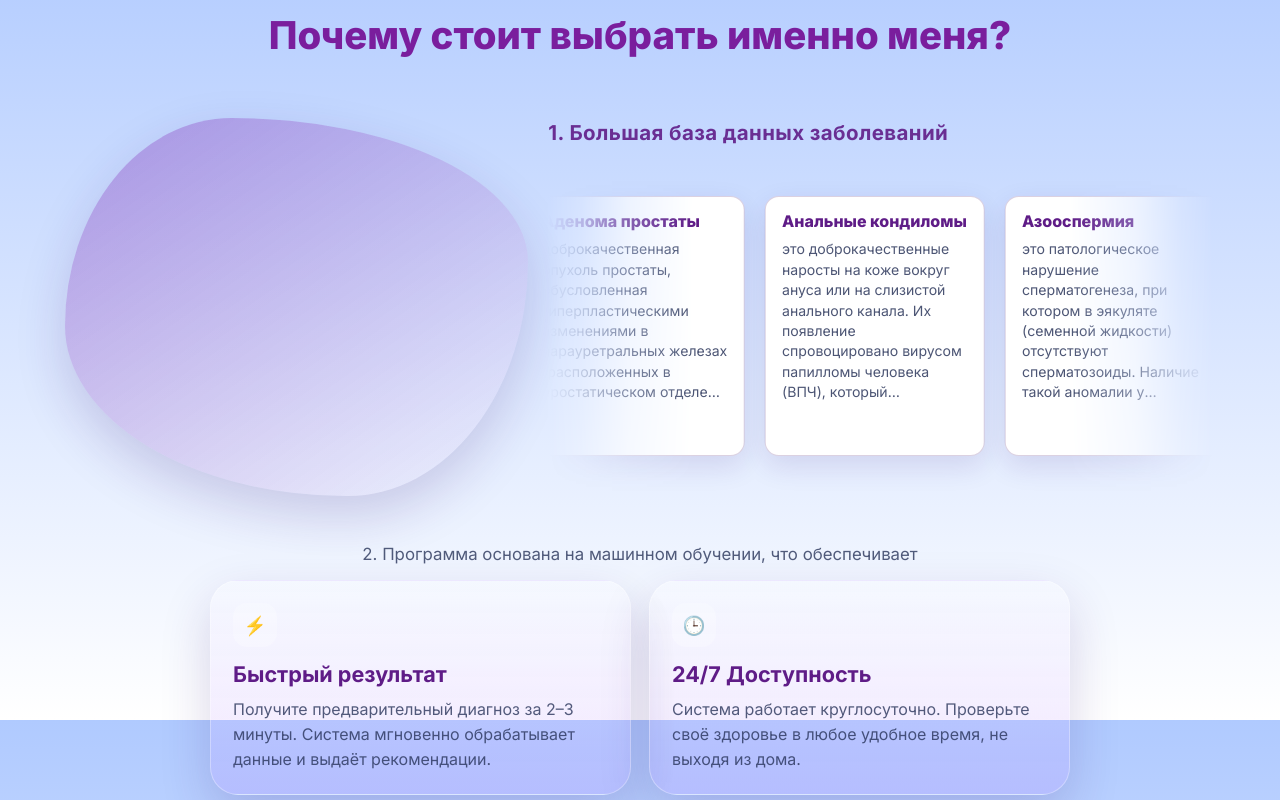
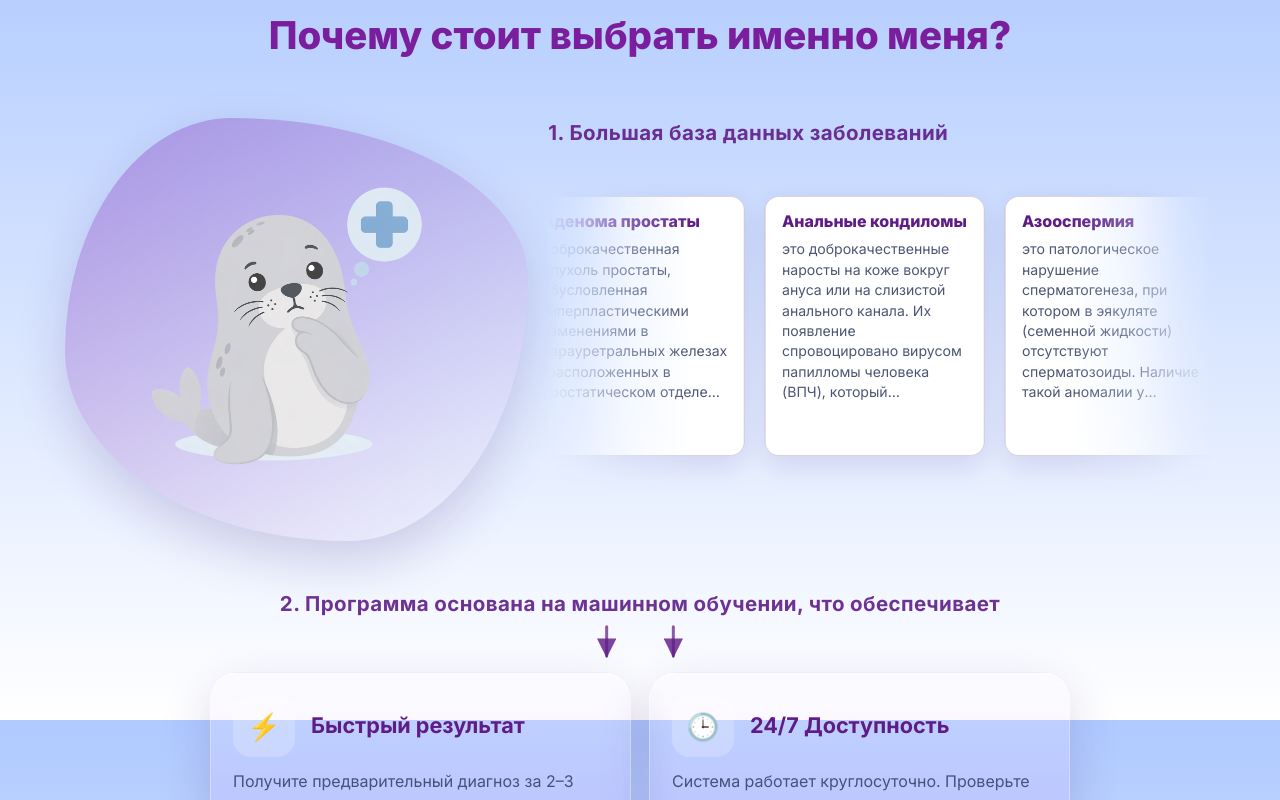
Before and after one commit to antipozitife/sealara, a React app: page / in a window 1280 px wide. Shown: the part 880-1680 px from the top of the page. Built offline with nearby package versions, Linux system fonts and the light colour scheme.

Commit message:
added sael in why on mainpage

```diff
--- a/src/pages/Home/HomePage.tsx
+++ b/src/pages/Home/HomePage.tsx
@@ -1,6 +1,7 @@
 import React, { useEffect, useId, useLayoutEffect, useRef, useState } from "react";
 import { Link } from "react-router-dom";
 import { Header } from "../../components/header/Header";
+import sealThinking from "../../assets/seal-thinking.png";
 import sealWave from "../../assets/seal-wave.png";
 import "../../styles/layout-shell.css";
 import { WhyDiseasesCarousel } from "./WhyDiseasesCarousel";
@@ -16,8 +17,11 @@ const HOME_SCROLL_KEY = "sealara-home-scroll-y";
 
 export const HomePage = () => {
   const cloudFilterId = `speechCloudFi${useId().replace(/[^a-zA-Z0-9]/g, "")}`;
+  const benefitsArrowMarkerId = `benefitsArm${useId().replace(/[^a-zA-Z0-9]/g, "")}`;
   const speechBubbleRef = useRef<HTMLDivElement>(null);
+  const benefitsRevealRef = useRef<HTMLDivElement>(null);
   const [speechBubbleVisible, setSpeechBubbleVisible] = useState(false);
+  const [benefitsRevealVisible, setBenefitsRevealVisible] = useState(false);
 
   useLayoutEffect(() => {
     if (typeof window === "undefined") return;
@@ -82,6 +86,48 @@ export const HomePage = () => {
         if (!entry.isIntersecting) {
           cancelAnimationFrame(showRaf);
           setSpeechBubbleVisible(false);
+          return;
+        }
+        scheduleShow();
+      },
+      { threshold: 0.08, rootMargin: "0px" }
+    );
+
+    io.observe(el);
+    return () => {
+      cancelAnimationFrame(showRaf);
+      io.disconnect();
+    };
+  }, []);
+
+  /* Как у речевого облака: появление при входе блока в зону видимости, уход — снова скрыт */
+  useEffect(() => {
+    if (typeof window === "undefined") return;
+
+    if (window.matchMedia("(prefers-reduced-motion: reduce)").matches) {
+      setBenefitsRevealVisible(true);
+      return;
+    }
+
+    const el = benefitsRevealRef.current;
+    if (!el) return;
+
+    let showRaf = 0;
+
+    const scheduleShow = () => {
+      cancelAnimationFrame(showRaf);
+      showRaf = requestAnimationFrame(() => {
+        showRaf = requestAnimationFrame(() => {
+          setBenefitsRevealVisible(true);
+        });
+      });
+    };
+
+    const io = new IntersectionObserver(
+      ([entry]) => {
+        if (!entry.isIntersecting) {
+          cancelAnimationFrame(showRaf);
+          setBenefitsRevealVisible(false);
           return;
         }
         scheduleShow();
@@ -175,7 +221,9 @@ export const HomePage = () => {
 
           <div className="why-layout">
             <div className="why-visual">
-              <div className="blob blob--why" aria-hidden="true" />
+              <div className="blob blob--why">
+                <img className="why-blob-seal" src={sealThinking} alt="Задумчивый тюлень Sealara" />
+              </div>
             </div>
 
             <div className="why-carousel-column">
@@ -186,14 +234,65 @@ export const HomePage = () => {
         </section>
 
         <section className="benefits">
-          <div className="benefits-title">
-            <p>2. Программа основана на машинном обучении, что обеспечивает</p>
+          <div
+            ref={benefitsRevealRef}
+            className={`benefits-reveal${benefitsRevealVisible ? " benefits-reveal--visible" : ""}`}
+          >
+            <div className="benefits-title">
+              <p className="why-lead-subtitle">2. Программа основана на машинном обучении, что обеспечивает</p>
+            </div>
+
+            <div className="benefits-arrows" aria-hidden="true">
+              <svg
+                className="benefits-arrows-svg"
+                viewBox="0 0 100 30"
+                preserveAspectRatio="xMidYMax meet"
+                xmlns="http://www.w3.org/2000/svg"
+              >
+                <defs>
+                  <marker
+                    id={benefitsArrowMarkerId}
+                    viewBox="0 0 10 10"
+                    refX="9"
+                    refY="5"
+                    markerWidth="6.5"
+                    markerHeight="6.5"
+                    orient="auto"
+                    markerUnits="strokeWidth"
+                  >
+                    <path d="M 0 0 L 10 5 L 0 10 z" fill="rgba(95, 28, 135, 0.82)" />
+                  </marker>
+                </defs>
+                <path
+                  className="benefits-arrows-path"
+                  d="M 25 2 L 25 24"
+                  fill="none"
+                  stroke="rgba(95, 28, 135, 0.72)"
+                  strokeWidth="2.25"
+                  strokeLinecap="round"
+                  strokeLinejoin="round"
+                  markerEnd={`url(#${benefitsArrowMarkerId})`}
+                />
+                <path
+                  className="benefits-arrows-path"
+                  d="M 75 2 L 75 24"
+                  fill="none"
+                  stroke="rgba(95, 28, 135, 0.72)"
+                  strokeWidth="2.25"
+                  strokeLinecap="round"
+                  strokeLinejoin="round"
+                  markerEnd={`url(#${benefitsArrowMarkerId})`}
+                />
+              </svg>
+            </div>
           </div>
 
           <div className="benefits-grid">
             <article className="benefit-card">
-              <div className="benefit-icon">⚡</div>
-              <h3>Быстрый результат</h3>
+              <div className="benefit-card-header">
+                <div className="benefit-icon">⚡</div>
+                <h3>Быстрый результат</h3>
+              </div>
               <p>
                 Получите предварительный диагноз за 2–3 минуты. Система мгновенно обрабатывает данные и выдаёт
                 рекомендации.
@@ -201,8 +300,10 @@ export const HomePage = () => {
             </article>
 
             <article className="benefit-card">
-              <div className="benefit-icon">🕒</div>
-              <h3>24/7 Доступность</h3>
+              <div className="benefit-card-header">
+                <div className="benefit-icon">🕒</div>
+                <h3>24/7 Доступность</h3>
+              </div>
               <p>
                 Система работает круглосуточно. Проверьте своё здоровье в любое удобное время, не выходя из дома.
               </p>
--- a/src/pages/Home/home.css
+++ b/src/pages/Home/home.css
@@ -400,11 +400,24 @@
     min-width: 0;
   }
 
-  /* Органичная подложка без пунктирного плейсхолдера */
+  /* Фиолетовая «капля» с тюленем */
   .why-visual .blob--why {
+    display: grid;
+    place-items: end center;
     min-height: min(280px, 42vw);
     height: 100%;
     box-sizing: border-box;
+    overflow: hidden;
+  }
+
+  .why-blob-seal {
+    width: min(98%, 372px);
+    height: auto;
+    max-height: min(390px, 60vw);
+    object-fit: contain;
+    object-position: bottom center;
+    user-select: none;
+    pointer-events: none;
   }
 
   .why-carousel-column {
@@ -424,11 +437,8 @@
     letter-spacing: 0.02em;
     color: rgba(95, 28, 135, 0.9);
     overflow: hidden;
-    display: -webkit-box;
-    -webkit-box-orient: vertical;
-    -webkit-line-clamp: 2;
-    line-clamp: 2;
-    word-break: break-word;
+    white-space: nowrap;
+    text-overflow: ellipsis;
   }
 
   .blob {
@@ -469,11 +479,57 @@
     padding: 30px 0 16px;
   }
 
-  .benefits-title p {
+  .benefits-title {
     text-align: center;
-    margin: 0 0 16px;
-    font-size: 1.05rem;
-    color: rgba(36, 48, 86, 0.78);
+    margin-bottom: 6px;
+  }
+
+  .benefits-title .why-lead-subtitle {
+    display: inline-block;
+    max-width: 100%;
+    vertical-align: top;
+  }
+
+  /* Появление как у .speech-bubble: только когда блок в зоне видимости */
+  .benefits-reveal {
+    opacity: 0;
+    transform: translateY(1rem);
+    transition:
+      opacity 1.35s cubic-bezier(0.25, 0.46, 0.45, 1),
+      transform 1.35s cubic-bezier(0.25, 0.46, 0.45, 1);
+  }
+
+  .benefits-reveal.benefits-reveal--visible {
+    opacity: 1;
+    transform: translateY(0);
+  }
+
+  @media (prefers-reduced-motion: reduce) {
+    .benefits-reveal {
+      opacity: 1;
+      transform: translateY(0);
+      transition: none;
+    }
+  }
+
+  .benefits-arrows {
+    max-width: 860px;
+    width: 100%;
+    padding: 0 10px;
+    box-sizing: border-box;
+    height: clamp(28px, 7vw, 40px);
+    margin: 0 auto clamp(6px, 1.2vw, 12px);
+  }
+
+  .benefits-arrows-svg {
+    display: block;
+    width: 100%;
+    height: 100%;
+    overflow: visible;
+  }
+
+  .benefits-arrows-path {
+    fill: none;
   }
 
   .benefits-grid {
@@ -481,7 +537,7 @@
     grid-template-columns: repeat(2, minmax(0, 1fr));
     gap: 18px;
     max-width: 860px;
-    margin: 0 auto;
+    margin: -4px auto 0;
   }
 
   .benefit-card {
@@ -493,21 +549,31 @@
     backdrop-filter: blur(8px);
   }
 
+  .benefit-card-header {
+    display: flex;
+    align-items: center;
+    gap: 16px;
+    margin-bottom: 12px;
+  }
+
   .benefit-icon {
-    width: 44px;
-    height: 44px;
-    border-radius: 14px;
+    flex-shrink: 0;
+    width: 62px;
+    height: 62px;
+    border-radius: 18px;
     display: grid;
     place-items: center;
     background: rgba(255,255,255,0.2);
-    font-size: 1.15rem;
-    margin-bottom: 14px;
+    font-size: 1.65rem;
+    line-height: 1;
   }
 
   .benefit-card h3 {
-    margin: 0 0 10px;
+    margin: 0;
     font-size: 1.35rem;
     color: var(--purple-dark);
+    line-height: 1.25;
+    min-width: 0;
   }
 
   .benefit-card p {
@@ -542,8 +608,9 @@
 
   .cta-card p {
     margin: 0 auto 22px;
-    max-width: 480px;
-    line-height: 1.6;
+    max-width: 520px;
+    font-size: clamp(1.12rem, 0.95rem + 0.85vw, 1.42rem);
+    line-height: 1.55;
   }
 
   .footer {
```
Also changed, not shown: pictures/радостный тюлень.png, src/assets/seal-thinking.png (added).
